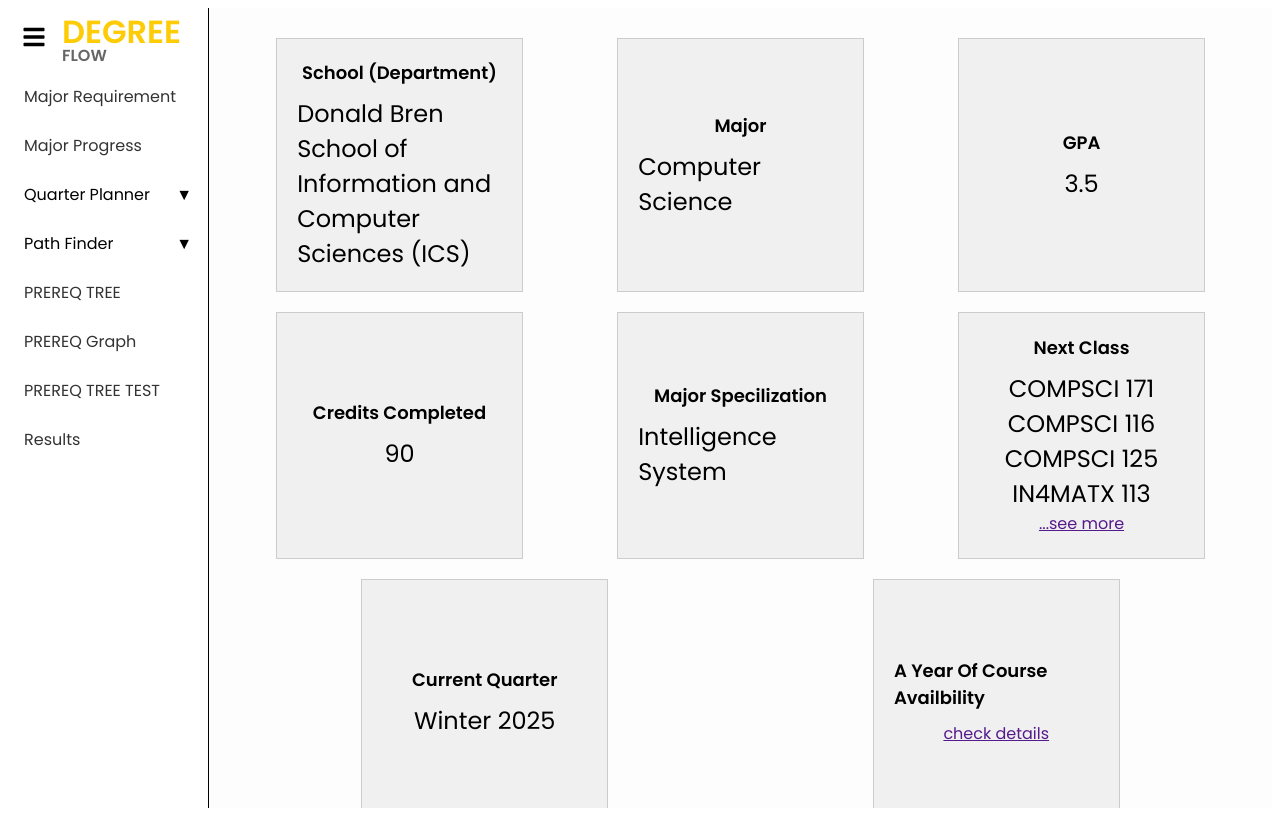
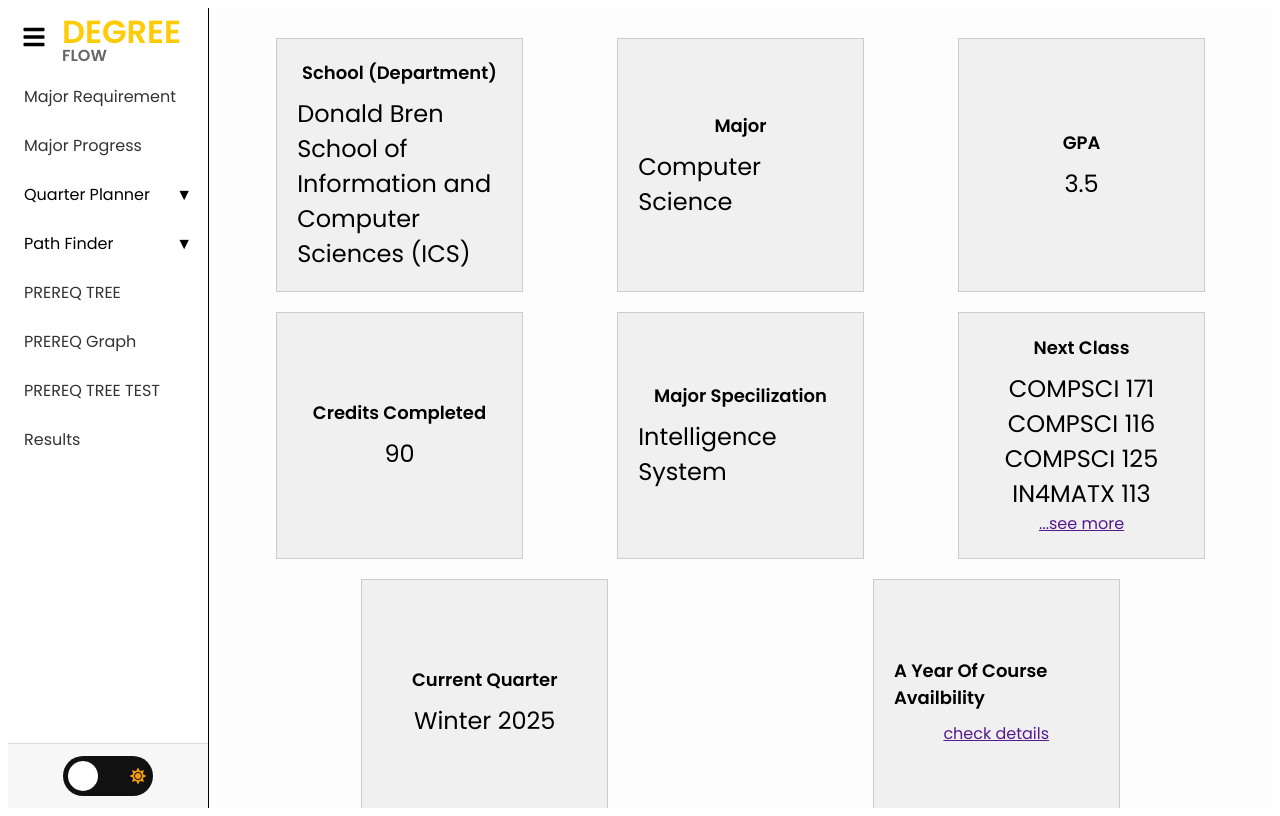
Before and after one commit to arhaidar/UniFlow, a React (Vite) app: page /UniFlow/main in a window 1280 px wide. Built offline with nearby package versions, Linux system fonts and the light colour scheme.

Commit message:
added the dark mode button

```diff
--- a/src/component/side_bar/sidebar.tsx
+++ b/src/component/side_bar/sidebar.tsx
@@ -32,12 +32,131 @@ import { Link } from 'react-router-dom';
 // NOTE: THIS IS FOR ThE NEW SLIDING SIDEBAR
 import { FaBars } from "react-icons/fa";
 import { MdHome } from "react-icons/md"; // Example icon for the "UCI" logo
+import { FaMoon, FaSun } from "react-icons/fa";
 
 // Expanding seidebar
-export const Sidebar = () => {
-    const [isOpen, setIsOpen] = useState(true); // entire sidebar open vs. collapsed
-    const [isQuarterOpen, setIsQuarterOpen] = useState(false); // Quarter Planner dropdown
-    const [isPathOpen, setIsPathOpen] = useState(false);       // Path Finder dropdown
+// export const Sidebar = () => {
+//     const [isOpen, setIsOpen] = useState(true); // entire sidebar open vs. collapsed
+//     const [isQuarterOpen, setIsQuarterOpen] = useState(false); // Quarter Planner dropdown
+//     const [isPathOpen, setIsPathOpen] = useState(false);       // Path Finder dropdown
+
+//     // entire sidebar
+//     const toggleSidebar = () => {
+//       setIsOpen((prev) => !prev);
+//       setIsQuarterOpen(false);
+//       setIsPathOpen(false);
+//     };
+
+//     // Toggle dropdown submenus
+//     const toggleQuarterDropdown = () => setIsQuarterOpen((prev) => !prev);
+//     const togglePathDropdown = () => setIsPathOpen((prev) => !prev);
+
+//     return (
+//       <nav className={`sidebar ${isOpen ? "open" : "collapsed"}`}>
+//         <div className="sidebar-header">
+//           <button className="burger-btn" onClick={toggleSidebar}>
+//             <FaBars />
+//           </button>
+//           {isOpen && (
+//             <h2 className="uci-title">
+//               DEGREE<span>FLOW</span>
+//             </h2>
+//           )}
+//         </div>
+//         <ul className="nav-list">
+//           <li>
+//             <Link to="/UniFlow/main/progress">
+//               {isOpen ? "Major Requirement" : <span className="icon-only">MR</span>}
+//             </Link>
+//           </li>
+//           <li>
+//             <Link to="/UniFlow/main/progress">
+//               {isOpen ? "Major Progress" : <span className="icon-only">MP</span>}
+//             </Link>
+//           </li>
+
+//           <li className="dropdown">
+//             <div className="dropdown-parent" onClick={toggleQuarterDropdown}>
+//               {isOpen ? (
+//                 <>
+//                   Quarter Planner{" "}
+//                   <span className="arrow">{isQuarterOpen ? "▲" : "▼"}</span>
+//                 </>
+//               ) : (
+//                 <span className="icon-only">QP</span>
+//               )}
+//             </div>
+//             {isQuarterOpen && isOpen && (
+//               <ul className="dropdown-list">
+//                 <li>
+//                   <Link to="/UniFlow/main/customplanner">Custom</Link>
+//                 </li>
+//                 <li>
+//                   <Link to="/UniFlow/main/nextplanner">Auto</Link>
+//                 </li>
+//               </ul>
+//             )}
+//           </li>
+
+//           {/* Path Finder with dropdown */}
+//           <li className="dropdown">
+//             <div className="dropdown-parent" onClick={togglePathDropdown}>
+//               {isOpen ? (
+//                 <>
+//                   Path Finder{" "}
+//                   <span className="arrow">{isPathOpen ? "▲" : "▼"}</span>
+//                 </>
+//               ) : (
+//                 <span className="icon-only">PF</span>
+//               )}
+//             </div>
+//             {isPathOpen && isOpen && (
+//               <ul className="dropdown-list">
+//                 <li>
+//                   <Link to="/UniFlow/main/entireplanner">Auto Mode</Link>
+//                 </li>
+//                 <li>
+//                   <Link to="/UniFlow/main/test">Manual Mode</Link>
+//                 </li>
+//               </ul>
+//             )}
+//           </li>
+
+//           <li>
+//             <Link to="/UniFlow/main/majortree">
+//               {isOpen ? "PREREQ TREE" : <span className="icon-only">PT</span>}
+//             </Link>
+//           </li>
+//           <li>
+//             <Link to="/UniFlow/main/majorgraph">
+//               {isOpen ? "PREREQ Graph" : <span className="icon-only">PG</span>}
+//             </Link>
+//           </li>
+//           <li>
+//             <Link to="/UniFlow/main/test">
+//               {isOpen ? "PREREQ TREE TEST" : <span className="icon-only">PTT</span>}
+//             </Link>
+//           </li>
+//           <li>
+//             <Link to="/UniFlow/main/result">
+//               {isOpen ? "Results" : <span className="icon-only">RS</span>}
+//             </Link>
+//           </li>
+//         </ul>
+//       </nav>
+//     );
+//   }
+
+
+type SidebarProps = {
+  darkMode: boolean;
+  setDarkMode: React.Dispatch<React.SetStateAction<boolean>>;
+};
+
+export const Sidebar: React.FC<SidebarProps> = ({ darkMode, setDarkMode }) => {
+  const [isOpen, setIsOpen] = useState(true);
+  const [isQuarterOpen, setIsQuarterOpen] = useState(false);
+  const [isPathOpen, setIsPathOpen] = useState(false);
 
   // entire sidebar
   const toggleSidebar = () => {
@@ -47,8 +166,13 @@ export const Sidebar = () => {
   };
 
   // Toggle dropdown submenus
-    const toggleQuarterDropdown = () => setIsQuarterOpen((prev) => !prev);
-    const togglePathDropdown = () => setIsPathOpen((prev) => !prev);
+  const toggleQuarterDropdown = () => setIsQuarterOpen(!isQuarterOpen);
+  const togglePathDropdown = () => setIsPathOpen(!isPathOpen);
+
+  // Toggle dark mode
+  const handleDarkModeChange = () => {
+    setDarkMode(!darkMode);
+  };
 
   return (
     <nav className={`sidebar ${isOpen ? "open" : "collapsed"}`}>
@@ -62,6 +186,7 @@ export const Sidebar = () => {
           </h2>
         )}
       </div>
+
       <ul className="nav-list">
         <li>
           <Link to="/UniFlow/main/progress">
@@ -78,8 +203,7 @@ export const Sidebar = () => {
           <div className="dropdown-parent" onClick={toggleQuarterDropdown}>
             {isOpen ? (
               <>
-                  Quarter Planner{" "}
-                  <span className="arrow">{isQuarterOpen ? "▲" : "▼"}</span>
+                Quarter Planner <span className="arrow">{isQuarterOpen ? "▲" : "▼"}</span>
               </>
             ) : (
               <span className="icon-only">QP</span>
@@ -97,13 +221,11 @@ export const Sidebar = () => {
           )}
         </li>
 
-          {/* Path Finder with dropdown */}
         <li className="dropdown">
           <div className="dropdown-parent" onClick={togglePathDropdown}>
             {isOpen ? (
               <>
-                  Path Finder{" "}
-                  <span className="arrow">{isPathOpen ? "▲" : "▼"}</span>
+                Path Finder <span className="arrow">{isPathOpen ? "▲" : "▼"}</span>
               </>
             ) : (
               <span className="icon-only">PF</span>
@@ -142,6 +264,24 @@ export const Sidebar = () => {
           </Link>
         </li>
       </ul>
+
+      <div className="sidebar-footer">
+        <div className="toggle-container">
+          <input
+            type="checkbox"
+            className="checkbox"
+            id="dark-mode-checkbox"
+            checked={darkMode}
+            onChange={handleDarkModeChange}
+          />
+          <label htmlFor="dark-mode-checkbox" className="checkbox-label">
+            {/* If you're using Font Awesome via react-icons, you can replace these <i> with <FaMoon /> / <FaSun /> */}
+            <FaMoon />
+            <FaSun />
+            <span className="ball"></span>
+          </label>
+        </div>
+      </div>
     </nav>
   );
-  }
+};
--- a/src/css/cs.css
+++ b/src/css/cs.css
@@ -3,6 +3,18 @@
 .dashboard {
   display: flex;
   height: 100vh;
+}
+
+/* When dark mode is active, .dashboard has the .dark class. */
+.dashboard.dark {
+  background-color: #000000; /* Example dark background */
+  color: #eee;              /* Example light text */
+}
+
+/* Make the main content area dark as well */
+.dashboard.dark .main-content {
+  background-color: #000000;
+  color: #eee;
 }
 
 .main-content {
@@ -12,6 +24,7 @@
   padding: 20px;
 }
 
+/* Sidebar styling */
 .sidebar {
   background-color: #ffffff;
   border-right: 1px solid black;
@@ -20,14 +33,21 @@
   flex-direction: column;
 }
 
-.sidebar.open {
-  width: 200px; /* expanded width */
+/* Dark mode for sidebar */
+.dashboard.dark .sidebar {
+  background-color: #000000;
+  border-right: 1px solid #555;
 }
 
+/* Expand/collapse logic */
+.sidebar.open {
+  width: 200px;
+}
 .sidebar.collapsed {
-  width: 60px;  /* collapsed width */
+  width: 60px;
 }
 
+/* The burger + header area */
 .sidebar-header {
   display: flex;
   align-items: center;
@@ -35,7 +55,6 @@
   padding: 0.5rem;
 }
 
-/* The burger icon button */
 .burger-btn {
   background: none;
   border: none;
@@ -58,13 +77,6 @@
   color: #666;
 }
 
-.uci-icon {
-  display: flex;
-  align-items: center;
-  font-size: 1.5rem;
-  color: #fecc07;
-}
-
 .nav-list {
   list-style: none;
   margin: 0;
@@ -82,15 +94,23 @@
   color: #333;
   padding: 0.75rem 1rem;
 }
-
 .nav-list a:hover {
   background-color: #f2f2f2;
+}
+
+/* In dark mode, adjust link colors + hover */
+.dashboard.dark .nav-list a {
+  color: #eee;
+}
+.dashboard.dark .nav-list a:hover {
+  background-color: #505050;
 }
 
 .icon-only {
   font-size: 0.85rem;
 }
 
+/* Dropdown parents + arrow */
 .dropdown-parent {
   cursor: pointer;
   padding: 0.75rem 1rem;
@@ -98,20 +118,133 @@
   justify-content: space-between;
   align-items: center;
 }
-
 .arrow {
   margin-left: 5px;
 }
 
-/* The sub-list for dropdown */
+/* Sub-list with black left border */
 .dropdown-list {
   list-style: none;
   margin: 0;
-  padding: 0 0 0 1.5rem; /* indent */
+  padding: 0 0 0 1.5rem;
   background-color: #fafafa;
   border-left: 2px solid black;
 }
-
 .dropdown-list li a {
   padding: 0.5rem 1rem;
 }
+
+/* In dark mode, invert the sub-list background + border */
+.dashboard.dark .dropdown-list {
+  background-color: #4a4a4a;
+  border-left: 2px solid #999;
+}
+
+/* Footer area for the dark mode button */
+.sidebar-footer {
+  margin-top: auto; /* pushes to bottom */
+  padding: 0.75rem 1rem;
+  text-align: center;
+  background-color: #f7f7f7;
+  border-top: 1px solid #ddd;
+}
+
+.dashboard.dark .sidebar-footer {
+  background-color: #444;
+  border-top: 1px solid #666;
+}
+
+/*
+   ========== Fancy Dark Mode Slider ==========
+   We'll place a hidden checkbox + label for the slider.
+   The icons are from react-icons (FaMoon, FaSun).
+*/
+
+:root {
+  /* Define variables in px */
+  --track-width: 80px;
+  --ball-width: 30px;
+  --edge-padding: 5px; /* left + right clearance */
+}
+
+/* Wrap the toggle in a container for alignment */
+.toggle-container {
+  display: flex;
+  justify-content: center;
+  align-items: center;
+  position: relative;
+}
+
+/* Hide the actual checkbox */
+.checkbox {
+  opacity: 0;
+  position: absolute;
+  cursor: pointer;
+}
+
+/* The label acts as the slider track */
+.checkbox-label {
+  background-color: #111;
+  width: var(--track-width);
+  height: 30px;
+  border-radius: 50px;
+  position: relative;
+  padding: 5px;
+  cursor: pointer;
+
+  display: flex;
+  align-items: center;
+  justify-content: space-between;
+}
+
+/* The moon/sun icons (FaMoon, FaSun) within the label
+   We'll shrink them or adjust color as you like. */
+.checkbox-label svg {
+  width: 16px;
+  height: 16px;
+  padding: 2px;
+  /* Example colors: */
+  fill: #f39c12; /* or #f1c40f, etc. */
+}
+
+/* The ball inside the track */
+.checkbox-label .ball {
+  background-color: #fff;
+  width: var(--ball-width);    /* 26px */
+  height: var(--ball-width);
+  position: absolute;
+  left: var(--edge-padding);
+  top: var(--edge-padding);
+  border-radius: 50%;
+  transition: transform 0.2s linear;
+}
+
+/* Move the ball to the right when checked */
+.checkbox:checked + .checkbox-label .ball {
+  transform: translateX(calc(
+      var(--track-width)
+      - var(--ball-width)
+  ));
+}
+
+/*
+   For full control of icon colors,
+   you can also do .checkbox-label svg:first-child { color: ... }
+   or use separate classes for sun vs. moon.
+*/
+
+/*
+   Additionally, in dark mode,
+   you might invert track color or icon colors if desired:
+*/
+.dashboard.dark .checkbox-label {
+  background-color: #333;
+}
+
+.dashboard,
+.main-content,
+.sidebar,
+.nav-list a,
+.sidebar-footer {
+  transition: background-color 0.3s ease, color 0.3s ease;
+}
--- a/src/mainpage.tsx
+++ b/src/mainpage.tsx
@@ -250,15 +250,40 @@ export const MainPage = ({major}:any) => {
   const [state, dispatch] = useReducer(courseReducer, initialState, () => initialState); //init only for less memeory usage
   const [componentPage, setComponentPage] = useState<React.ReactElement | null>(null); // Dynamically change the component page
 
+  // 1) Define a local state for dark mode
+  const [darkMode, setDarkMode] = useState(false);
+
   useEffect(() => {
     setComponentPage(getMajorComponents(major, dispatch)); //error already handled in function.
   }, [major]);
 
+  // return (
+  //   <CourseContext.Provider value={{ state, dispatch }}>
+  //     <div className="dashboard">
+  //       <Sidebar />
+  //       {/* MAIN CONTENT */}
+  //       <div className="main-content">
+  //         <Routes>
+  //           <Route path="/progress" element={componentPage} />
+  //           <Route path="/nextplanner" element={<NextPlanner />} />
+  //           <Route path="/customplanner" element={<CustomPlanner />} />
+  //           <Route path="/entireplanner" element={<PathFinder />} />
+  //           <Route path="/majortree" element={<TreeVisualizer />} />
+  //           <Route path="/majorgraph" element={<GraphVisualizer />} />
+  //           <Route path="/test" element={<PathFinder2 />} />
+  //           <Route path="*" element={<DashBoard />} />
+  //         </Routes>
+  //       </div>
+  //     </div>
+  //   </CourseContext.Provider>
+  // );
   return (
     <CourseContext.Provider value={{ state, dispatch }}>
-      <div className="dashboard">
-        <Sidebar />
-        {/* MAIN CONTENT */}
+      {/* 2) Add "dark" class if darkMode is true */}
+      <div className={`dashboard ${darkMode ? "dark" : ""}`}>
+        {/* 3) Pass darkMode & setDarkMode to Sidebar */}
+        <Sidebar darkMode={darkMode} setDarkMode={setDarkMode} />
+
         <div className="main-content">
           <Routes>
             <Route path="/progress" element={componentPage} />
```
Lines whose indentation alone changed are shown as unchanged.
